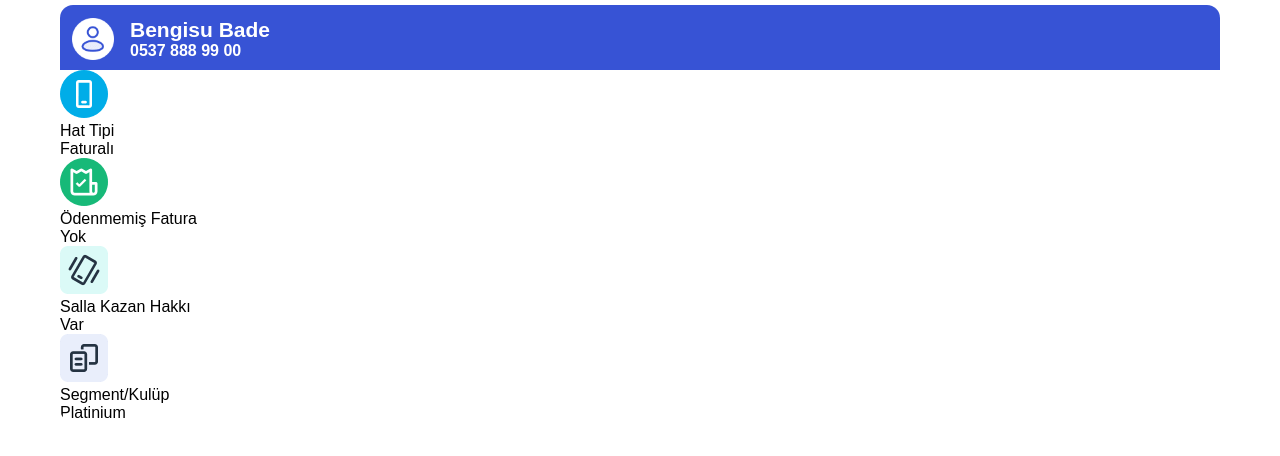
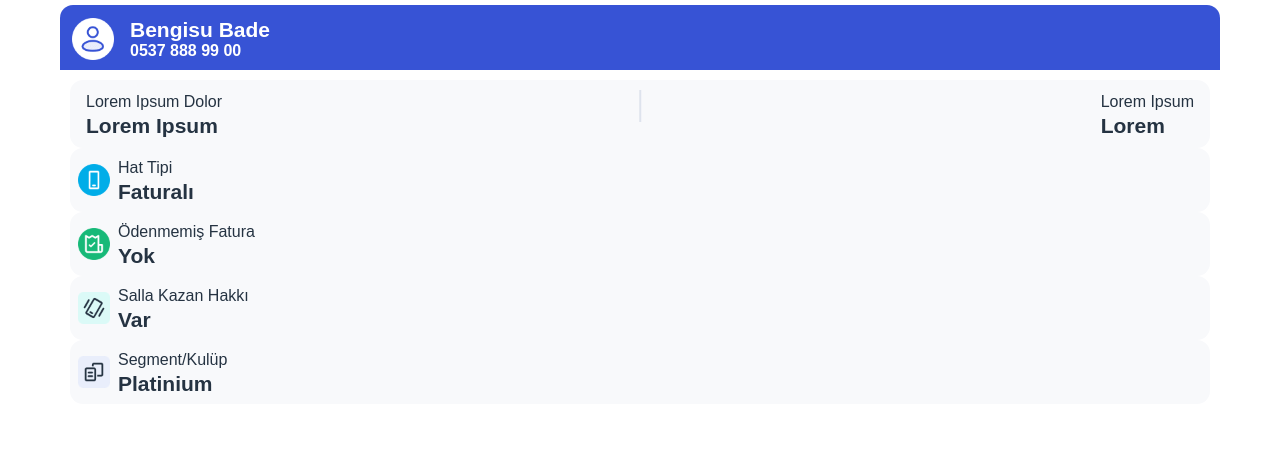
Before and after one commit to serhatbek/celly-chatbot-sdk, a React (Vite) app: page / in a window 1280 px wide. Shown: the part 6309-6765 px from the top of the page. Built offline with nearby package versions, Linux system fonts and the light colour scheme; a web font is replaced by a local one.

Commit message:
infobox wide

```diff
--- a/src/components/UserProfile/InfoBox/InfoBox.scss
+++ b/src/components/UserProfile/InfoBox/InfoBox.scss
@@ -0,0 +1,31 @@
+.info-box {
+  padding: 8px;
+  background-color: #f8f9fb;
+  display: flex;
+  align-items: center;
+  border-radius: 13px;
+
+  > figure {
+    width: 32px;
+    height: 32px;
+    margin-right: 8px;
+
+    > img {
+      width: 100%;
+      display: block;
+    }
+  }
+
+  > div {
+    color: #253342;
+    > p {
+      font-size: 16px;
+      line-height: 1.5;
+    }
+
+    > span {
+      font-size: 21px;
+      font-weight: 800;
+    }
+  }
+}
--- /dev/null
+++ b/src/components/UserProfile/InfoBoxWide/InfoBoxWide.jsx
@@ -0,0 +1,18 @@
+import './InfoBoxWide.scss';
+
+const InfoBoxWide = ({ titleOne, textOne, titleTwo, textTwo }) => {
+  return (
+    <div className='infobox-wide'>
+      <div>
+        <p>{titleOne}</p>
+        <span>{textOne}</span>
+      </div>
+      <div>
+        <p>{titleTwo}</p>
+        <span>{textTwo}</span>
+      </div>
+    </div>
+  );
+};
+
+export default InfoBoxWide;
--- /dev/null
+++ b/src/components/UserProfile/InfoBoxWide/InfoBoxWide.scss
@@ -0,0 +1,31 @@
+.infobox-wide {
+  display: flex;
+  justify-content: space-between;
+  background-color: #f8f9fb;
+  border-radius: 13px;
+  padding: 10px 16px;
+  position: relative;
+
+  div {
+    color: #253342;
+    p {
+      font-size: 16px;
+      line-height: 1.5;
+    }
+
+    span {
+      font-size: 21px;
+      font-weight: 800;
+    }
+  }
+
+  &::after {
+    content: '';
+    position: absolute;
+    width: 1.5px;
+    height: 32px;
+    background-color: #dee3ed;
+    left: 50%;
+    transform: translate(-50%, 0);
+  }
+}
--- a/src/components/UserProfile/UserProfile.jsx
+++ b/src/components/UserProfile/UserProfile.jsx
@@ -1,9 +1,9 @@
 import InfoBox from './InfoBox/InfoBox';
+import InfoBoxWide from './InfoBoxWide/InfoBoxWide';
 import './UserProfile.scss';
-import { infoBoxItems } from './data';
+import { infoBoxItems, wideBoxItems } from './data';
 
 const UserProfile = ({ userIcon, userName, userPhone }) => {
-  console.log(infoBoxItems);
   return (
     <div className='user-info'>
       <div className='user-info__head'>
@@ -17,6 +17,12 @@ const UserProfile = ({ userIcon, userName, userPhone }) => {
       </div>
 
       <div className='user-info__body'>
+        <InfoBoxWide
+          titleOne={wideBoxItems.titleOne}
+          textOne={wideBoxItems.textOne}
+          titleTwo={wideBoxItems.titleTwo}
+          textTwo={wideBoxItems.textTwo}
+        />
         <div>
           {infoBoxItems.map((item, index) => (
             <InfoBox
--- a/src/components/UserProfile/UserProfile.scss
+++ b/src/components/UserProfile/UserProfile.scss
@@ -33,6 +33,7 @@
   }
 
   &__body {
+    padding: 10px;
     background-color: #fff;
   }
 }
--- a/src/components/UserProfile/data.js
+++ b/src/components/UserProfile/data.js
@@ -2,6 +2,13 @@ export const userInfoItems = {
   name: 'Bengisu Bade',
   number: '0537 888 99 00',
   icon: '../../../public/images/icons/user@2x.png',
+};
+
+export const wideBoxItems = {
+  titleOne: 'Lorem Ipsum Dolor',
+  textOne: 'Lorem Ipsum',
+  titleTwo: 'Lorem Ipsum',
+  textTwo: 'Lorem ',
 };
 
 export const infoBoxItems = [
```
